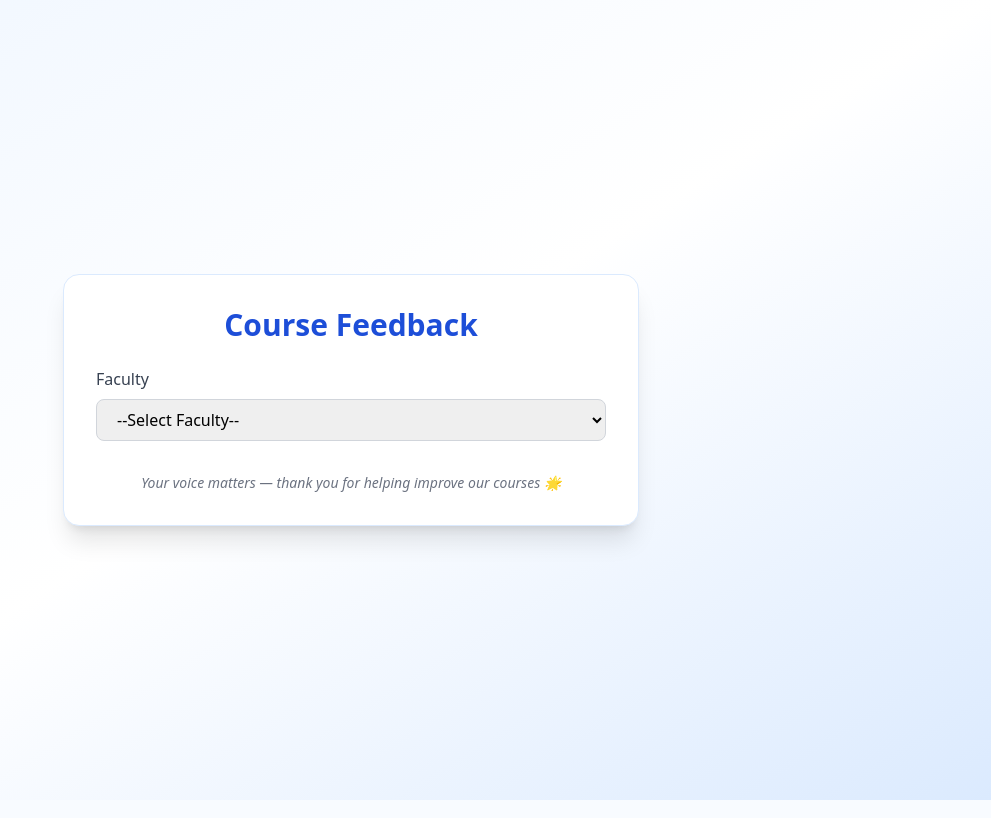
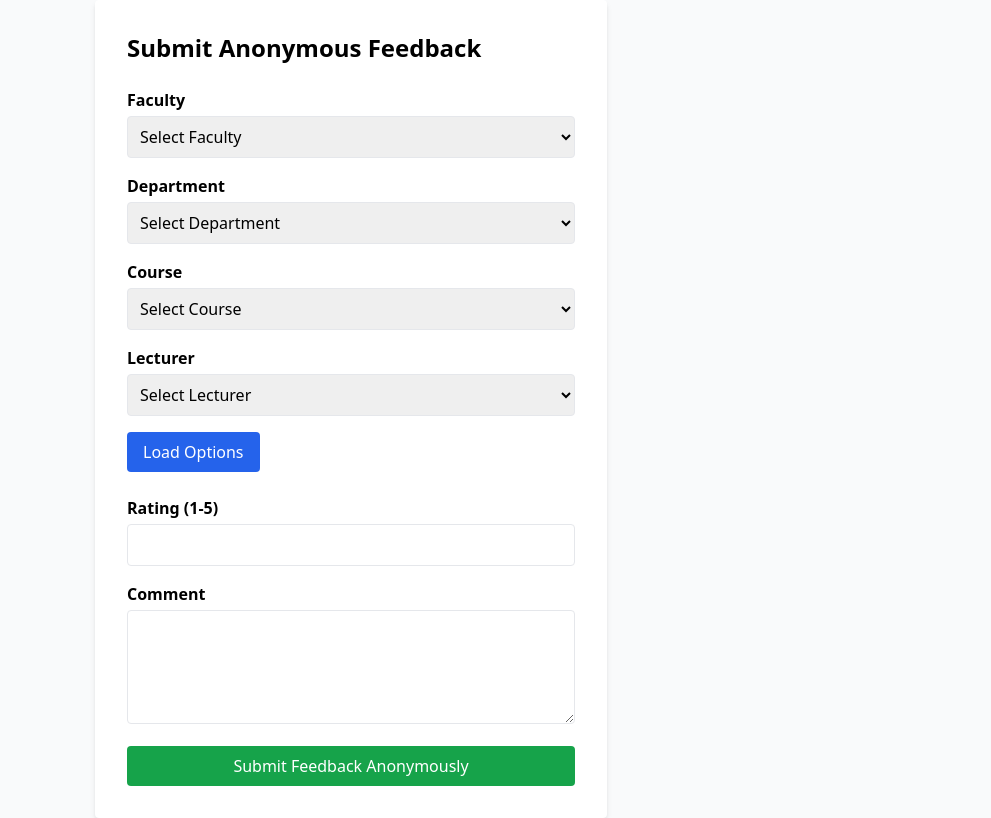
Before and after one commit to ryanspacecodingacademy-cyber/course_feedback_system, a Django app: page /feedback/ in a window 1280 px wide. Shown: the whole page, without its empty margins (289-1280 px from the left). Run offline with Django 5.2, Linux system fonts and the light colour scheme; data comes from the database, SQL or seed files in the repository; data that the repository does not hold is empty; some libraries are stand-ins or nearby versions.

Commit message:
Clean project files and update feedback views

```diff
--- a/feedback/templates/feedback/feedback_form.html
+++ b/feedback/templates/feedback/feedback_form.html
@@ -1,77 +1,98 @@
+<!-- feedback_form.html -->
 <!DOCTYPE html>
 <html lang="en">
 <head>
     <meta charset="UTF-8">
     <meta name="viewport" content="width=device-width, initial-scale=1.0">
-    <title>Submit Feedback</title>
+    <title>Feedback Form</title>
     <script src="https://cdn.tailwindcss.com"></script>
 </head>
-<body class="bg-gradient-to-br from-blue-50 via-white to-blue-100 min-h-screen flex items-center justify-center font-sans">
+<body class="bg-gray-50 min-h-screen flex items-center justify-center font-sans">
 
-    <div class="bg-white shadow-xl rounded-2xl p-8 w-full max-w-xl border border-blue-100">
-        <h2 class="text-3xl font-bold text-blue-700 text-center mb-6">Course Feedback</h2>
+<div class="bg-white p-8 rounded shadow-md w-full max-w-lg">
+    <h1 class="text-2xl font-bold mb-6">Submit Anonymous Feedback</h1>
 
-        <!-- Faculty Selection -->
-        <form method="get" class="mb-6">
-            <label class="block text-gray-700 font-medium mb-2">Faculty</label>
-            <select name="faculty" onchange="this.form.submit()" class="w-full border border-gray-300 rounded-lg px-4 py-2 focus:ring-2 focus:ring-blue-400 focus:outline-none">
-                <option value="">--Select Faculty--</option>
+    <form method="GET" id="filter-form" class="mb-6">
+        <div class="mb-4">
+            <label for="faculty" class="block font-semibold mb-1">Faculty</label>
+            <select name="faculty" id="faculty" class="w-full border rounded p-2">
+                <option value="">Select Faculty</option>
                 {% for faculty in faculties %}
-                    <option value="{{ faculty.id }}" {% if request.GET.faculty == faculty.id|stringformat:"s" %}selected{% endif %}>
-                        {{ faculty.name }}
-                    </option>
+                    <option value="{{ faculty.id }}" {% if faculty.id|stringformat:"s" == request.GET.faculty %}selected{% endif %}>{{ faculty.name }}</option>
                 {% endfor %}
             </select>
-        </form>
+        </div>
 
-        <!-- Department Selection -->
-        {% if departments %}
-        <form method="get" class="mb-6">
-            <input type="hidden" name="faculty" value="{{ request.GET.faculty }}">
-            <label class="block text-gray-700 font-medium mb-2">Department</label>
-            <select name="department" onchange="this.form.submit()" class="w-full border border-gray-300 rounded-lg px-4 py-2 focus:ring-2 focus:ring-blue-400 focus:outline-none">
-                <option value="">--Select Department--</option>
-                {% for dept in departments %}
-                    <option value="{{ dept.id }}">{{ dept.name }}</option>
-                {% endfor %}
+        <div class="mb-4">
+            <label for="department" class="block font-semibold mb-1">Department</label>
+            <select name="department" id="department" class="w-full border rounded p-2">
+                <option value="">Select Department</option>
+                {% if departments %}
+                    {% for department in departments %}
+                        <option value="{{ department.id }}" {% if department.id|stringformat:"s" == request.GET.department %}selected{% endif %}>{{ department.name }}</option>
+                    {% endfor %}
+                {% endif %}
             </select>
-        </form>
-        {% endif %}
+        </div>
 
-        <!-- Course Feedback Form -->
-        {% if courses %}
-        <form method="post" class="space-y-5">
-            {% csrf_token %}
+        <div class="mb-4">
+            <label for="course" class="block font-semibold mb-1">Course</label>
+            <select name="course" id="course" class="w-full border rounded p-2">
+                <option value="">Select Course</option>
+                {% if courses %}
+                    {% for course in courses %}
+                        <option value="{{ course.id }}" {% if course.id|stringformat:"s" == request.GET.course %}selected{% endif %}>{{ course.name }}</option>
+                    {% endfor %}
+                {% endif %}
+            </select>
+        </div>
 
-            <div>
-                <label class="block text-gray-700 font-medium mb-2">Course</label>
-                <select name="course" class="w-full border border-gray-300 rounded-lg px-4 py-2 focus:ring-2 focus:ring-blue-400 focus:outline-none">
-                    {% for course in courses %}
-                        <option value="{{ course.id }}">{{ course.name }}</option>
+        <div class="mb-4">
+            <label for="lecturer" class="block font-semibold mb-1">Lecturer</label>
+            <select name="lecturer" id="lecturer" class="w-full border rounded p-2">
+                <option value="">Select Lecturer</option>
+                {% if lecturers %}
+                    {% for lecturer in lecturers %}
+                        <option value="{{ lecturer.id }}" {% if lecturer.id|stringformat:"s" == request.GET.lecturer %}selected{% endif %}>{{ lecturer.name }}</option>
                     {% endfor %}
-                </select>
-            </div>
+                {% endif %}
+            </select>
+        </div>
 
-            <div>
-                <label class="block text-gray-700 font-medium mb-2">Rating (1–5)</label>
-                <input type="number" name="rating" min="1" max="5" required class="w-full border border-gray-300 rounded-lg px-4 py-2 focus:ring-2 focus:ring-blue-400 focus:outline-none">
-            </div>
+        <button type="submit" class="bg-blue-600 text-white px-4 py-2 rounded">Load Options</button>
+    </form>
 
-            <div>
-                <label class="block text-gray-700 font-medium mb-2">Comment</label>
-                <textarea name="comment" placeholder="Enter feedback..." class="w-full border border-gray-300 rounded-lg px-4 py-3 h-24 focus:ring-2 focus:ring-blue-400 focus:outline-none resize-none"></textarea>
-            </div>
+    <!-- Anonymous Feedback Submission -->
+    <form method="POST">
+        {% csrf_token %}
+        <input type="hidden" name="course" value="{{ request.GET.course }}">
+        <input type="hidden" name="lecturer" value="{{ request.GET.lecturer }}">
 
-            <button type="submit" class="w-full bg-blue-600 hover:bg-blue-700 text-white font-semibold py-3 rounded-lg shadow-md transition-all transform hover:scale-105">
-                Submit Feedback
-            </button>
-        </form>
-        {% endif %}
+        <div class="mb-4">
+            <label for="rating" class="block font-semibold mb-1">Rating (1-5)</label>
+            <input type="number" name="rating" id="rating" min="1" max="5" class="w-full border rounded p-2" required>
+        </div>
 
-        <p class="text-center text-sm text-gray-500 mt-8 italic">
-            Your voice matters — thank you for helping improve our courses 🌟
-        </p>
-    </div>
+        <div class="mb-4">
+            <label for="comment" class="block font-semibold mb-1">Comment</label>
+            <textarea name="comment" id="comment" rows="4" class="w-full border rounded p-2" required></textarea>
+        </div>
+
+        <button type="submit" class="bg-green-600 text-white px-4 py-2 rounded w-full">Submit Feedback Anonymously</button>
+    </form>
+</div>
+
+<script>
+    document.getElementById('faculty').addEventListener('change', function() {
+        document.getElementById('filter-form').submit();
+    });
+    document.getElementById('department').addEventListener('change', function() {
+        document.getElementById('filter-form').submit();
+    });
+    document.getElementById('course').addEventListener('change', function() {
+        document.getElementById('filter-form').submit();
+    });
+</script>
 
 </body>
 </html>
--- a/feedback/urls.py
+++ b/feedback/urls.py
@@ -5,4 +5,5 @@ urlpatterns = [
     path('', views.home, name='home'),
     path('feedback/', views.feedback_form, name='feedback_form'),
     path('thank-you/', views.thank_you, name='thank_you'),
+    path('admin_dashboard/', views.admin_dashboard, name='admin_dashboard'),
 ]
--- a/feedback/views.py
+++ b/feedback/views.py
@@ -1,32 +1,89 @@
+from django.shortcuts import render, redirect
+from django.contrib.admin.views.decorators import staff_member_required
+from django.db.models import Avg
+from .models import Faculty, Department, Course, Lecturer, Feedback
 
-from django.shortcuts import render, redirect
-from .models import Faculty, Department, Course, Feedback
-
+# Home page
 def home(request):
     faculties = Faculty.objects.all()
     return render(request, 'feedback/home.html', {'faculties': faculties})
 
+# Feedback form (anonymous submission)
 def feedback_form(request):
     if request.method == 'POST':
+        # Get IDs from POST
+        faculty_id = request.POST.get('faculty')
+        department_id = request.POST.get('department')
         course_id = request.POST.get('course')
+        lecturer_id = request.POST.get('lecturer')
         rating = request.POST.get('rating')
         comment = request.POST.get('comment')
-        Feedback.objects.create(course_id=course_id, rating=rating, comments=comment)
+
+        # Save feedback anonymously
+        Feedback.objects.create(
+            faculty_id=faculty_id,
+            department_id=department_id,
+            course_id=course_id,
+            lecturer_id=lecturer_id,
+            rating=rating,
+            comment=comment
+        )
         return redirect('thank_you')
 
+    # Handle GET filtering for dynamic dropdowns
     faculty_id = request.GET.get('faculty')
     department_id = request.GET.get('department')
 
     faculties = Faculty.objects.all()
-    departments = Department.objects.filter(faculty_id=faculty_id) if faculty_id else None
-    courses = Course.objects.filter(department_id=department_id) if department_id else None
+    departments = Department.objects.filter(faculty_id=faculty_id) if faculty_id else Department.objects.none()
+    courses = Course.objects.filter(department_id=department_id) if department_id else Course.objects.none()
+    lecturers = Lecturer.objects.filter(course__in=courses) if courses.exists() else Lecturer.objects.none()
 
     context = {
         'faculties': faculties,
         'departments': departments,
         'courses': courses,
+        'lecturers': lecturers
     }
     return render(request, 'feedback/feedback_form.html', context)
 
+# Thank you page
 def thank_you(request):
     return render(request, 'feedback/thank_you.html')
+
+# Admin-only dashboard to view all feedback
+@staff_member_required
+def admin_dashboard(request):
+    feedbacks = Feedback.objects.all().select_related('faculty', 'department', 'course', 'lecturer')
+
+    # Optional filtering
+    faculty_id = request.GET.get('faculty')
+    department_id = request.GET.get('department')
+    course_id = request.GET.get('course')
+    lecturer_id = request.GET.get('lecturer')
+
+    if faculty_id:
+        feedbacks = feedbacks.filter(faculty_id=faculty_id)
+    if department_id:
+        feedbacks = feedbacks.filter(department_id=department_id)
+    if course_id:
+        feedbacks = feedbacks.filter(course_id=course_id)
+    if lecturer_id:
+        feedbacks = feedbacks.filter(lecturer_id=lecturer_id)
+
+    # Calculate average rating
+    average_rating = feedbacks.aggregate(avg=Avg('rating'))['avg']
+
+    # Get most recent feedback for summary card
+    recent_feedback = feedbacks.order_by('-submitted_at').first()
+
+    context = {
+        'feedbacks': feedbacks,
+        'faculties': Faculty.objects.all(),
+        'departments': Department.objects.all(),
+        'courses': Course.objects.all(),
+        'lecturers': Lecturer.objects.all(),
+        'average_rating': average_rating,
+        'recent_feedback': recent_feedback,
+    }
+    return render(request, 'feedback/admin_dashboard.html', context)
```
Also changed, not shown: feedback/admin.py (+22 -7 lines), feedback/models.py (+41 -8 lines), feedback/templates/feedback/admin_dashboard.html (added, +142 -0 lines), db.sqlite3, feedback/migrations/0003_remove_feedback_comments_course_code_and_more.py (added), feedback/migrations/0004_alter_course_options_alter_department_options_and_more.py (added), feedback/migrations/0005_remove_feedback_student_name.py (added), 1 other file.
